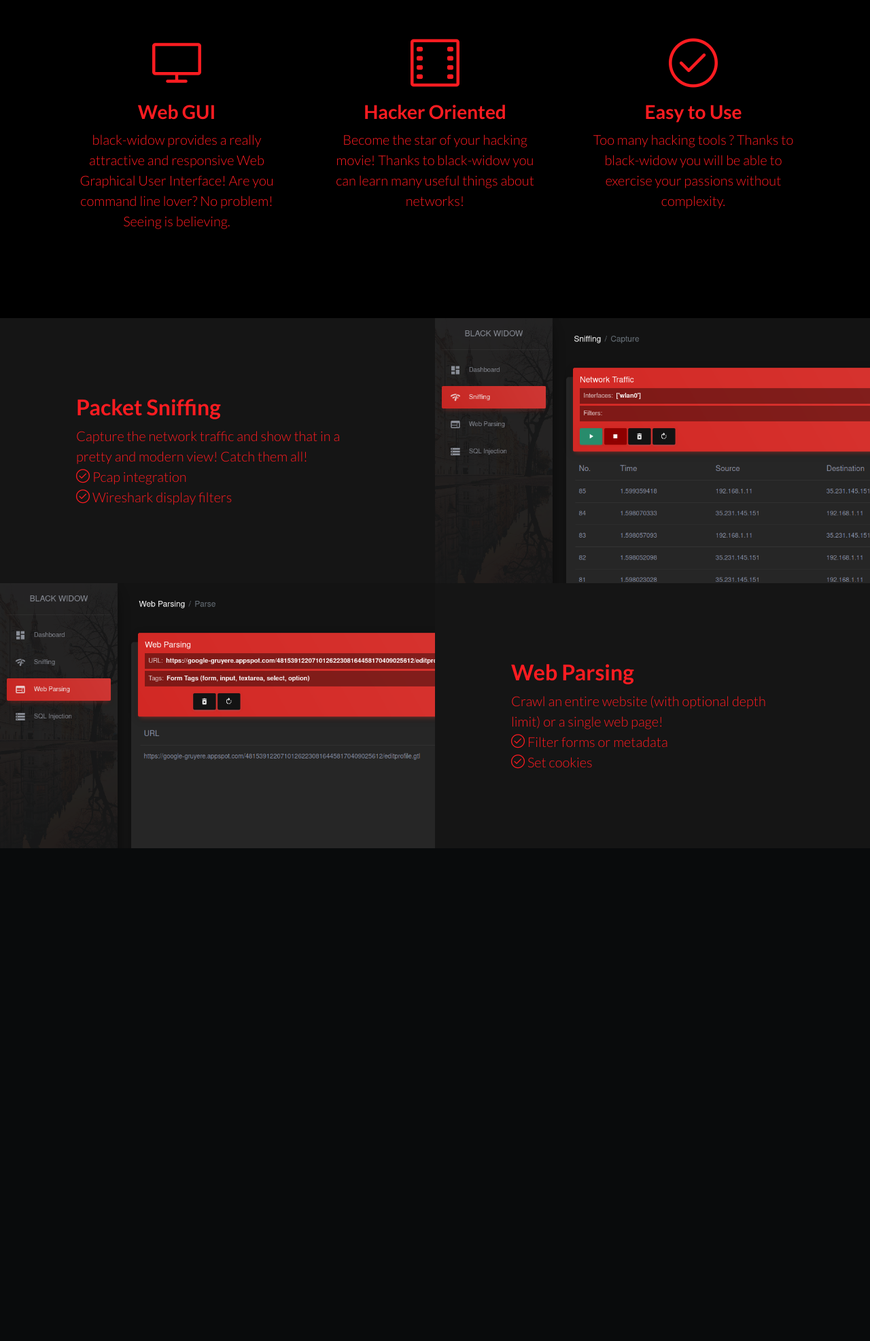
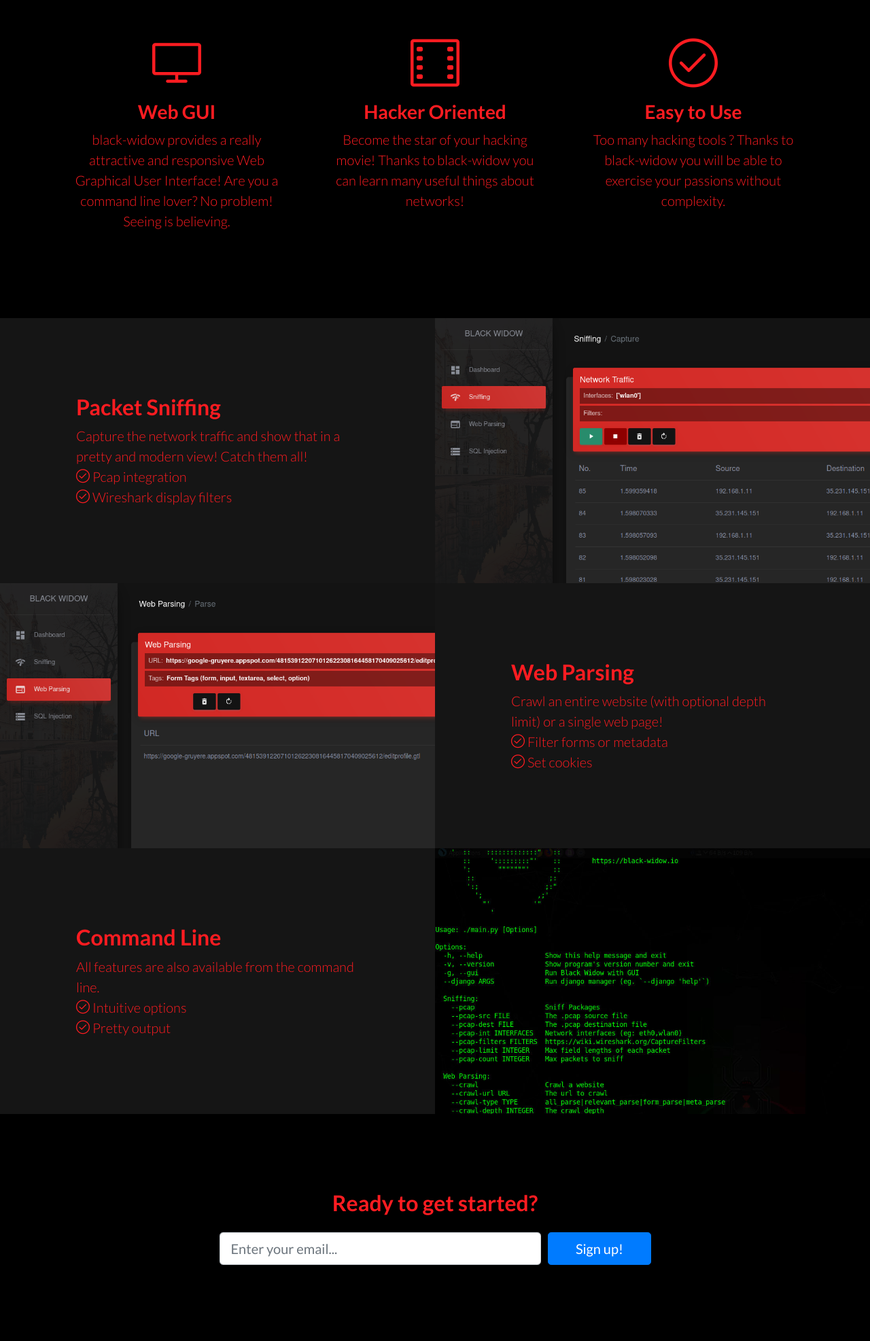
Before and after one commit to offensive-hub/black-widow-landing, a website: page index.html in a window 1280 px wide. Shown: the part 876-2849 px from the top of the page at 68% size. Before the commit the page ends 2124 px from the top, so only its background shows below. Drawn offline with nearby package versions, Linux system fonts and the light colour scheme; files that its build step writes are made by us from their sources.

Commit message:
improved css for mobile

```diff
--- a/index.html
+++ b/index.html
@@ -67,7 +67,7 @@
               <i class="icon-screen-desktop m-auto"></i>
             </div>
             <h3>Web GUI</h3>
-            <p class="lead mb-0">black-widow provides a really attractive and responsive Web Graphical User Interface! Are you command line lover? No problem! Seeing is believing.</p>
+            <p class="lead mb-0">black-widow provides a really attractive and responsive Web Graphical User Interface! Are you a command line lover? No problem! Seeing is believing.</p>
           </div>
         </div>
         <div class="col-lg-4">
@@ -132,6 +132,21 @@
         </div>
       </div>
 
+      <!-- Cmd -->
+      <div class="row no-gutters">
+        <div class="col-lg-6 order-lg-2 text-white">
+          <ul class="slides">
+            <li class="slide showing showcase-img" style="background-image: url('/assets/img/previews/cmd/help.jpg');"></li>
+          </ul>
+        </div>
+        <div class="col-lg-6 order-lg-1 my-auto showcase-text">
+          <h2>Command Line</h2>
+          <p class="lead mb-0">All features are also available from the command line.</p>
+          <p class="lead mb-0"><i class="icon-check"></i> <span>Intuitive options</span></p>
+          <p class="lead mb-0"><i class="icon-check"></i> <span>Pretty output</span></p>
+        </div>
+      </div>
+
       <!--
       <div class="row no-gutters">
         <div class="col-lg-6 order-lg-2 text-white showcase-img" style="background-image: url('/assets/img/logo.png');"></div>
@@ -179,13 +194,12 @@
   -->
 
   <!-- Call to Action -->
-  <!--
   <section class="call-to-action text-white text-center">
     <div class="overlay"></div>
     <div class="container">
       <div class="row">
         <div class="col-xl-9 mx-auto">
-          <h2 class="mb-4">Ready to get started? Sign up now!</h2>
+          <h2 class="mb-4">Ready to get started?</h2>
         </div>
         <div class="col-md-10 col-lg-8 col-xl-7 mx-auto">
           <form>
@@ -202,7 +216,6 @@
       </div>
     </div>
   </section>
-  -->
 
   <!-- Footer -->
   <!--
--- a/scss/_call-to-action.scss
+++ b/scss/_call-to-action.scss
@@ -7,11 +7,10 @@
   padding-bottom: 7rem;
   .overlay {
     position: absolute;
-    background-color: $gray-900;
+    background-color: #000;
     height: 100%;
     width: 100%;
     top: 0;
     left: 0;
-    opacity: 0.3;
   }
 }
--- a/scss/_global.scss
+++ b/scss/_global.scss
@@ -21,3 +21,8 @@
   width: 100%;
   height: 100vh;
 }
+@media (max-width: 768px) {
+  #particles-js {
+    height: 100vh;
+  }
+}
--- a/scss/_masthead.scss
+++ b/scss/_masthead.scss
@@ -6,12 +6,13 @@
   .title {
     position: absolute;
     width: 100%;
-    height: 100vh;
     display: inline-grid;
     @media (max-width: 767px) {
       grid-template-areas: 'black' 'logo' 'widow';
+      height: calc(100vh - 40px);
     }
     @media (min-width: 768px) {
+      height: 100vh;
       grid-template-areas: 'black logo widow';
     }
     div {
@@ -23,7 +24,7 @@
     div.text {
       margin-top: auto;
       @media (max-width: 767px) {
-        height: 20vh;
+        height: calc(20vh - 20px);
       }
       @media (min-width: 768px) {
         max-height: 10vw;
```
Also changed, not shown: assets/img/previews/cmd/help.jpg (added).
